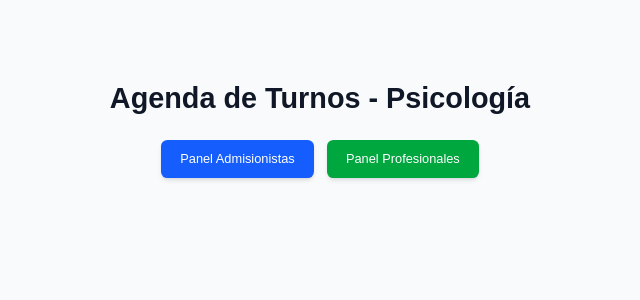
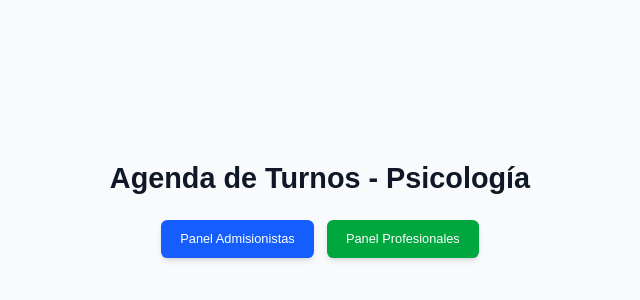
Before and after one commit to Eddu33/Psicologia-TEST, a Next.js app: page / in a window 1280 px wide. Shown: the part 190-490 px from the top of the page, without its empty margins (320-960 px from the left). Built offline with nearby package versions, Linux system fonts and the light colour scheme.

Commit message:
fix: reemplazar zoom por font-size para evitar barra negra

```diff
--- a/src/app/globals.css
+++ b/src/app/globals.css
@@ -26,5 +26,9 @@ body {
 }
 
 html {
-  zoom: 0.8;
+  font-size: 80%;
 }
+html, body {
+  min-height: 100vh;
+  background-color: var(--background);
+}
```
